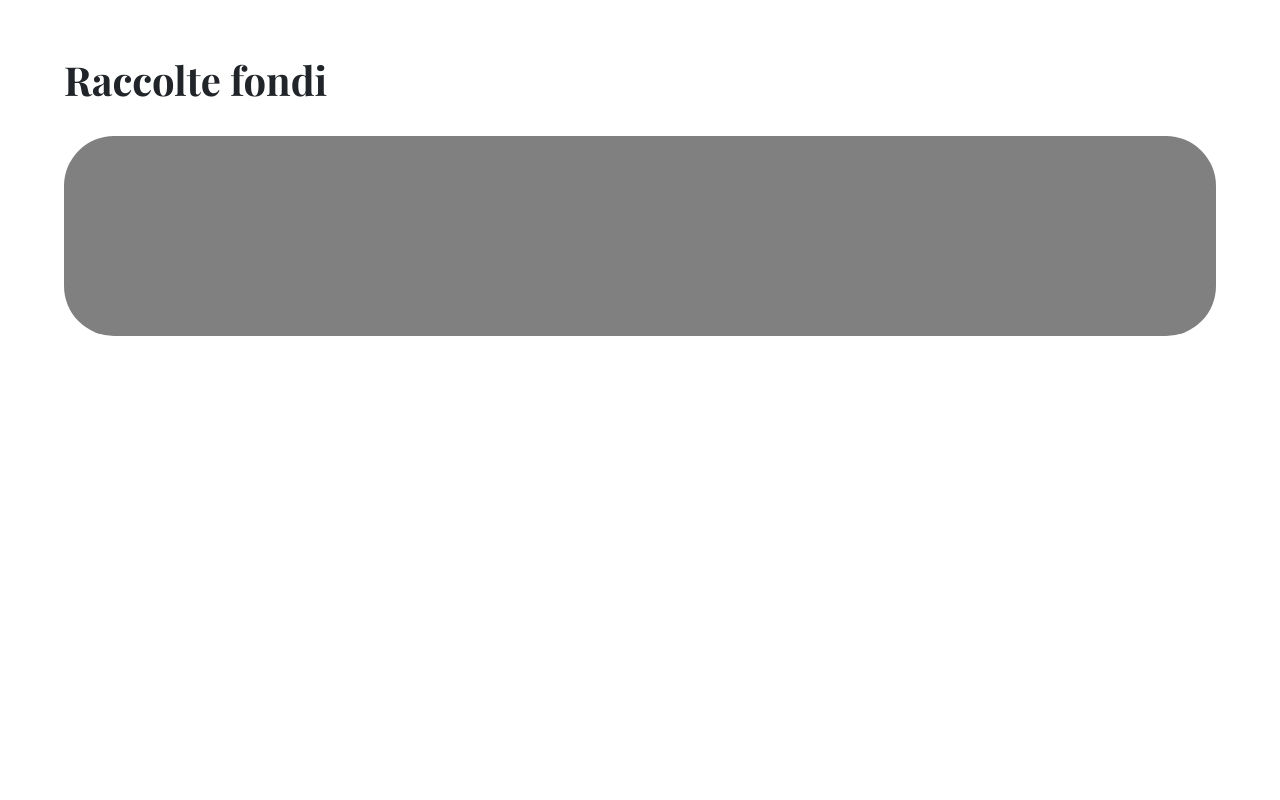
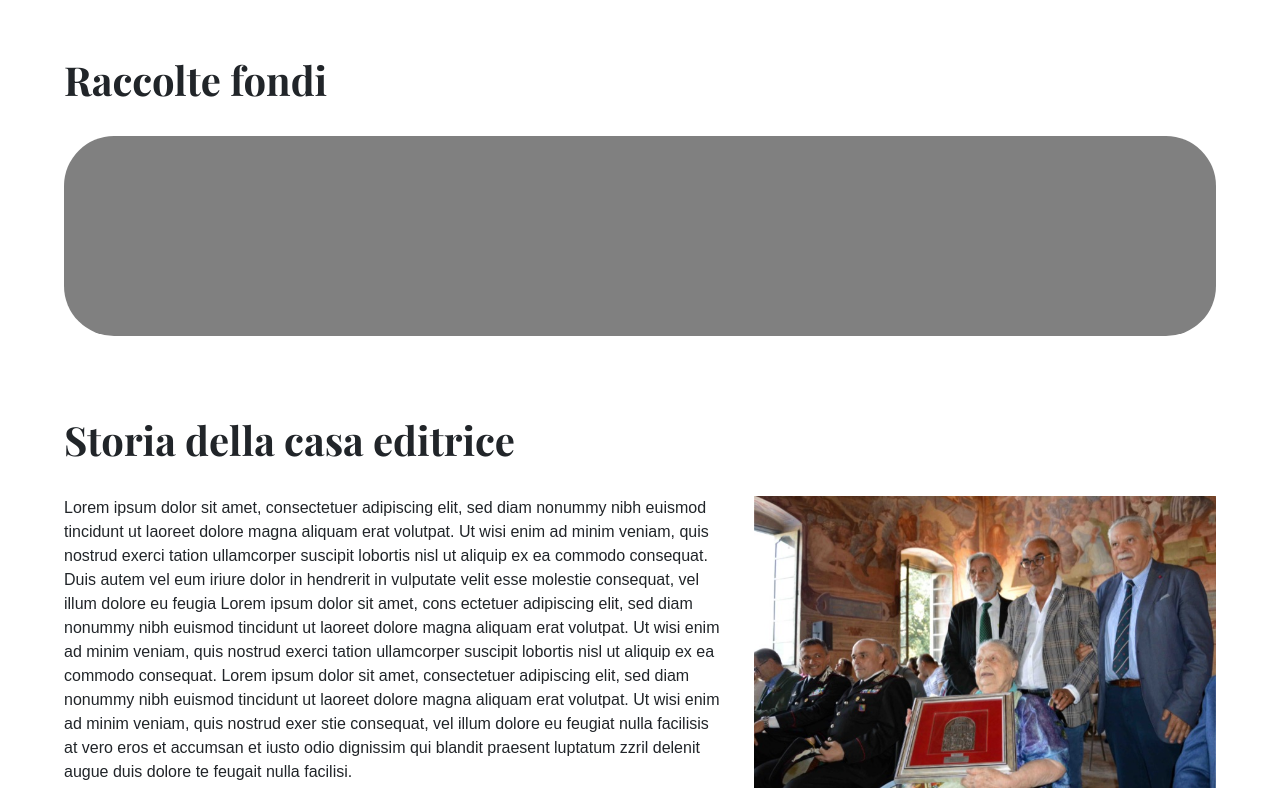
Before and after one commit to bitfede/nova-charta-website, a Next.js app: page / in a window 1280 px wide. Shown: the part 1191-1991 px from the top of the page. Before the commit the page ends 1527 px from the top, so only its background shows below. Built offline with nearby package versions, Linux system fonts and the light colour scheme; a web font is replaced by a local one.

Commit message:
Adds storiadellacasaeditrice section with placeholder text

```diff
--- /dev/null
+++ b/components/StoriaCasa/StoriaCasa.js
@@ -0,0 +1,31 @@
+import styles from './StoriaCasa.module.css';
+import { Container, Row, Col, Image  } from 'react-bootstrap'
+
+function StoriaCasa() {
+
+  const generateCards = () => {
+    console.log('helloworld2');
+  }
+
+  return (
+    <div className={styles.storiaCasaContainer}>
+      <h1 className={styles.mainTitle}>Storia della casa editrice</h1>
+      <Row>
+        <Col sm="12" lg="7">
+          <div className={styles.storiaParaContainer}>
+            <p>
+              Lorem ipsum dolor sit amet, consectetuer adipiscing elit, sed diam nonummy nibh euismod tincidunt ut laoreet dolore magna aliquam erat volutpat. Ut wisi enim ad minim veniam, quis nostrud exerci tation ullamcorper suscipit lobortis nisl ut aliquip ex ea commodo consequat. Duis autem vel eum iriure dolor in hendrerit in vulputate velit esse molestie consequat, vel illum dolore eu feugia
+              Lorem ipsum dolor sit amet, cons ectetuer adipiscing elit, sed diam nonummy nibh euismod tincidunt ut laoreet dolore magna aliquam erat volutpat. Ut wisi enim ad minim veniam, quis nostrud exerci tation ullamcorper suscipit lobortis nisl ut aliquip ex ea commodo consequat. Lorem ipsum dolor sit amet, consectetuer adipiscing elit, sed diam nonummy nibh euismod tincidunt ut laoreet dolore magna aliquam erat volutpat. Ut wisi enim ad minim veniam, quis nostrud exer
+              stie consequat, vel illum dolore eu feugiat nulla facilisis at vero eros et accumsan et iusto odio dignissim qui blandit praesent luptatum zzril delenit augue duis dolore te feugait nulla facilisi.
+            </p>
+          </div>
+        </Col>
+        <Col sm="12" lg="5">
+          <Image className={styles.storiaImage} src="img/novacharta-storia.jpg" fluid />
+        </Col>
+      </Row>
+    </div>
+  )
+}
+
+export default StoriaCasa;
--- /dev/null
+++ b/components/StoriaCasa/StoriaCasa.module.css
@@ -0,0 +1,41 @@
+.storiaCasaContainer {
+  z-index: 0;
+  margin-top: 10vh;
+  margin-left: 5vw;
+  margin-right: 5vw;
+}
+
+.mainTitle {
+  position: relative;
+  z-index: 10;
+  font-size: 1.7rem;
+  margin-bottom: 2rem;
+}
+
+.storiaParaContainer {
+
+}
+
+.storiaImage {
+
+}
+
+
+/*
+  DESKTOP STYLES
+ */
+
+@media (min-width: 992px) {
+
+  .raccolteFondi {
+    margin-top: 5vh;
+    /* margin-left: 2vw;
+    margin-right: 2vw; */
+  }
+
+  .mainTitle {
+    font-size: 2.5rem;
+    font-family: 'Playfair Display', serif;
+    font-weight: bold;
+  }
+}
--- a/pages/index.js
+++ b/pages/index.js
@@ -4,6 +4,7 @@ import Header from '../components/Header/Header'
 import InEvidenza from '../components/InEvidenza/InEvidenza'
 import QuattroSezioni from '../components/QuattroSezioni/QuattroSezioni'
 import RaccolteFondi from '../components/RaccolteFondi/RaccolteFondi'
+import StoriaCasa from '../components/StoriaCasa/StoriaCasa'
 
 class HomePage extends React.Component {
   static async getInitialProps(ctx) {
@@ -19,6 +20,7 @@ class HomePage extends React.Component {
         <InEvidenza />
         <QuattroSezioni />
         <RaccolteFondi />
+        <StoriaCasa />
       </div>
   )
   }
```
Also changed, not shown: public/img/novacharta-storia.jpg (added).
